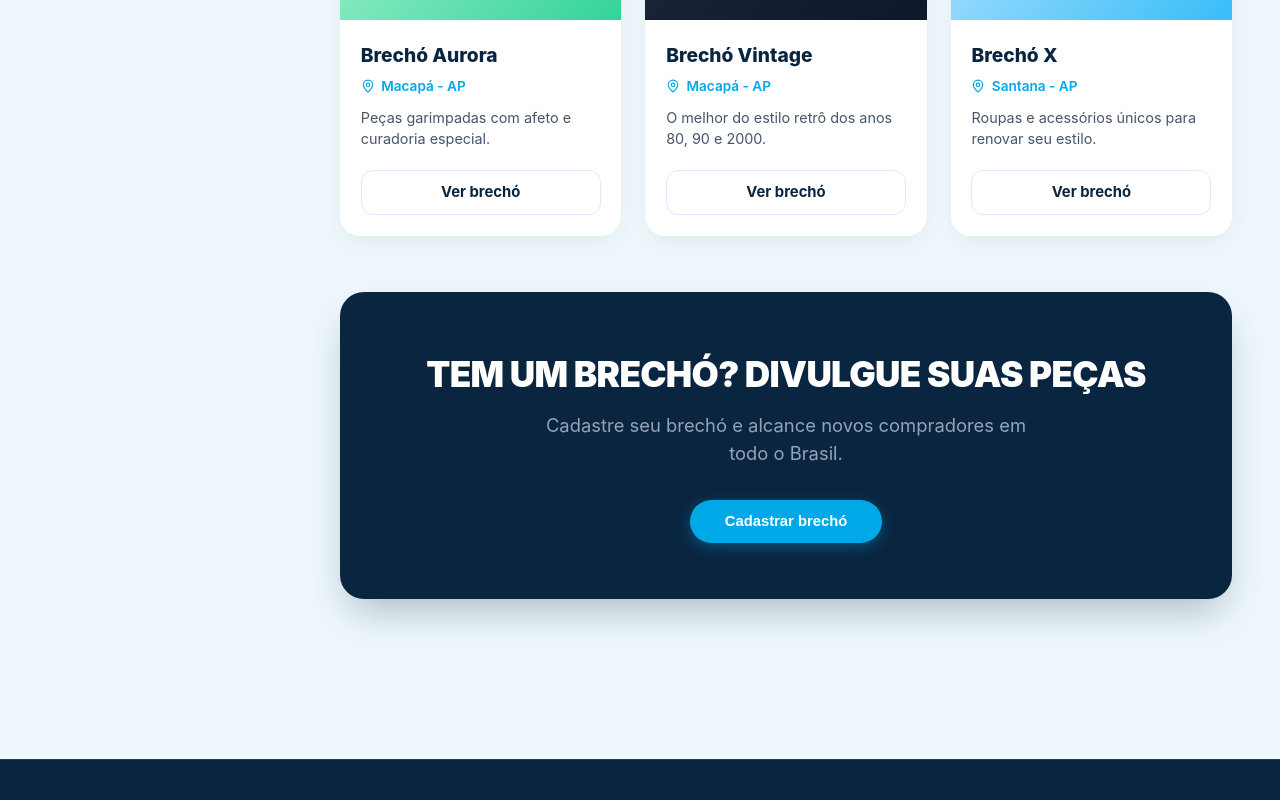
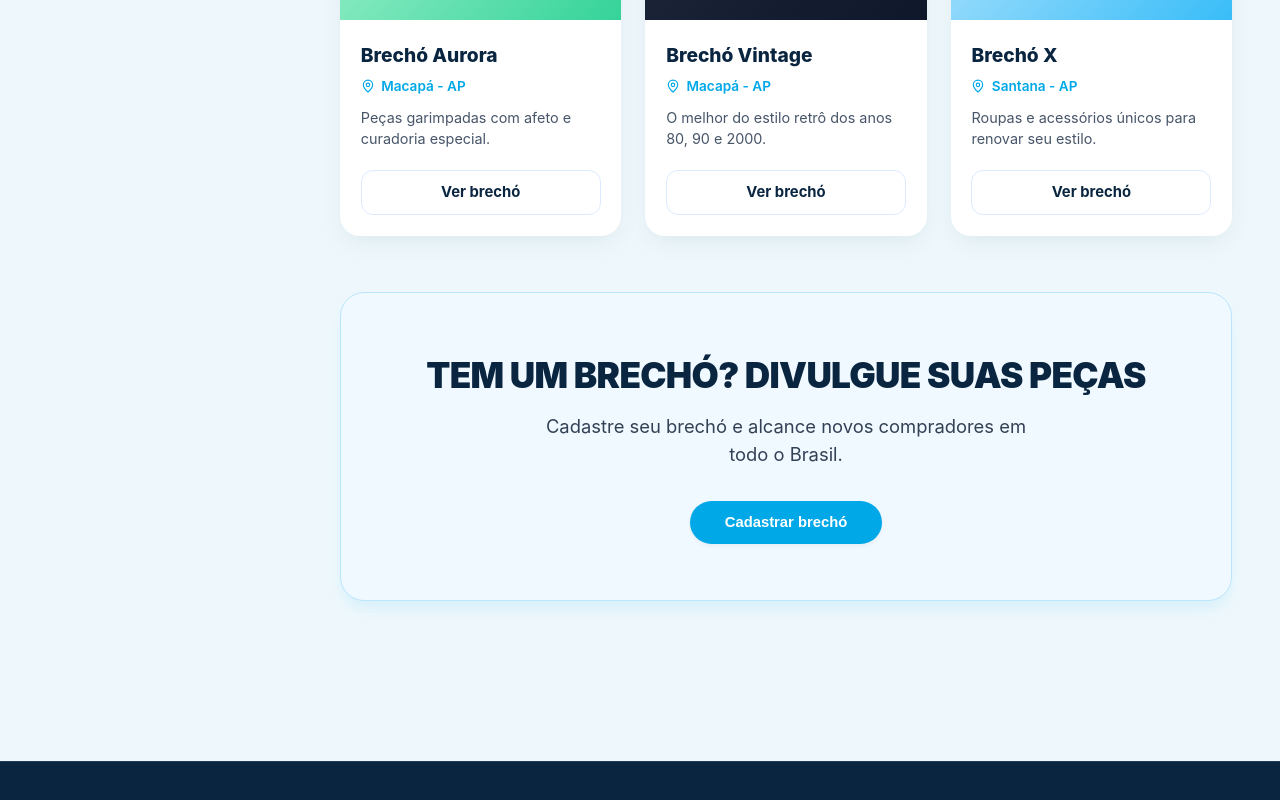
Before and after one commit to paula-maria/breshop, a React (Vite) app in the folder frontend/: page / in a window 1280 px wide. Shown: the part 1916-2716 px from the top of the page. Built offline with nearby package versions, Linux system fonts and the light colour scheme.

Commit message:
remove glow do botao

```diff
--- a/frontend/src/index.css
+++ b/frontend/src/index.css
@@ -113,13 +113,13 @@ body {
   border-radius: var(--radius-pill);
   padding: 0.75rem 1.75rem;
   font-weight: 800;
-  box-shadow: 0 4px 14px rgba(0, 168, 232, 0.35);
+  box-shadow: 0 2px 4px rgba(0, 0, 0, 0.05);
 }
 
 .btn-cyan-pill:hover {
   background: var(--cyan-hover);
   transform: translateY(-1px);
-  box-shadow: 0 6px 18px rgba(0, 168, 232, 0.45);
+  box-shadow: 0 4px 6px rgba(0, 0, 0, 0.08);
 }
 
 .btn-ghost {
@@ -2033,12 +2033,13 @@ body {
 }
 
 .owner-cta-card {
-  background: var(--navy-dark);
-  color: #ffffff;
+  background: #f0f9ff;
+  color: var(--navy-dark);
+  border: 1px solid #bae6fd;
   border-radius: 24px;
   padding: 3.5rem 2rem;
   text-align: center;
-  box-shadow: 0 20px 40px -10px rgba(10, 37, 64, 0.3);
+  box-shadow: 0 10px 15px -3px rgba(0, 168, 232, 0.1);
 }
 
 .owner-cta-title {
@@ -2050,7 +2051,7 @@ body {
 
 .owner-cta-subtitle {
   font-size: clamp(1rem, 1.8vw, 1.15rem);
-  color: #94a3b8;
+  color: #334155;
   max-width: 520px;
   margin: 0 auto 2rem;
 }
```
